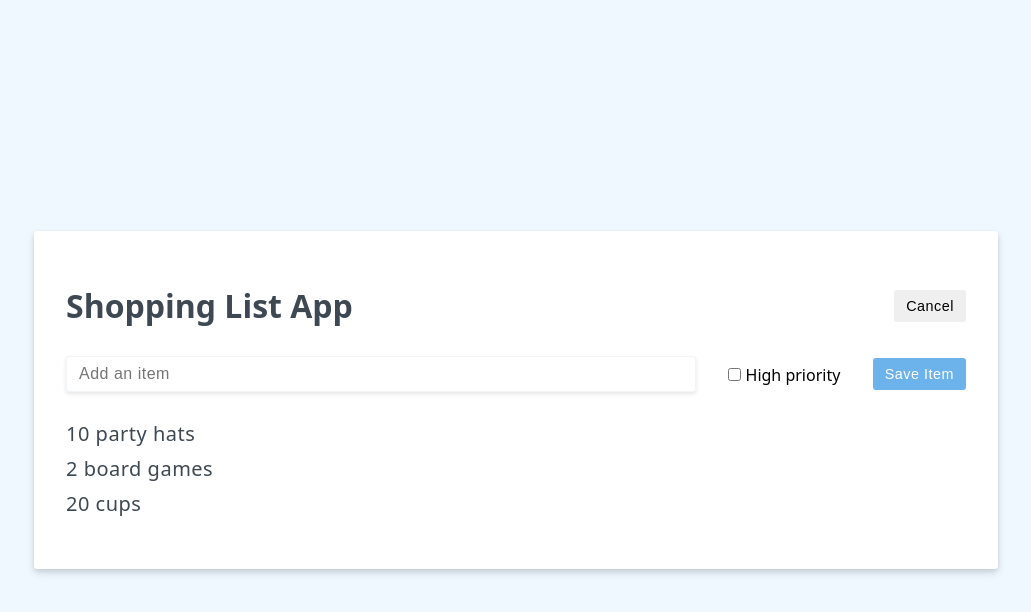
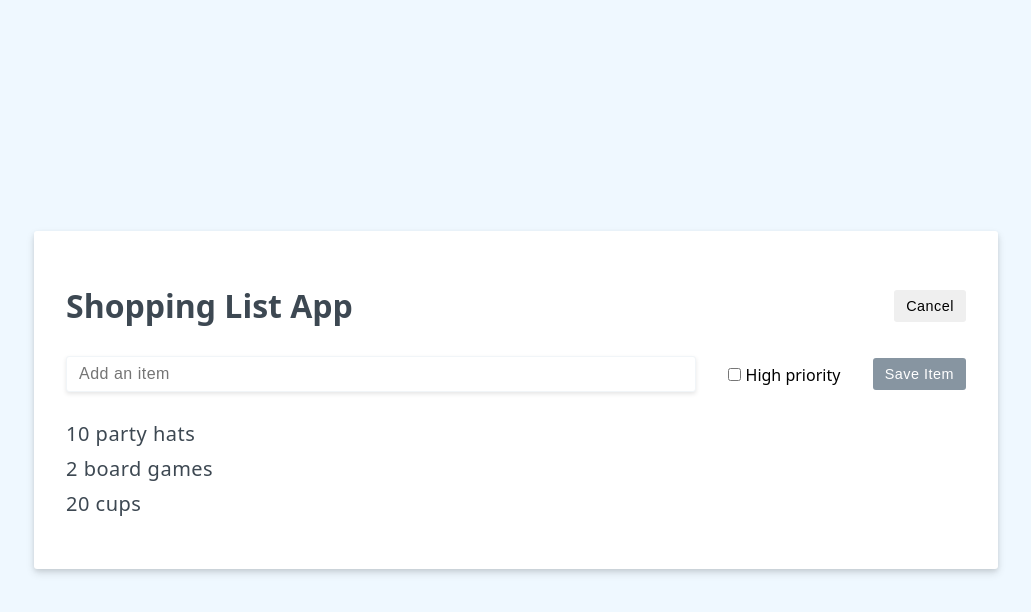
Before and after one commit to KarbovskyiV/vue-roadmap, a Vue app: page / in a window 1280 px wide. Both pictures are taken after a click on the button "Add item". Shown: the top 612 px of the page, without its empty margins (124-1155 px from the left). Built offline with nearby package versions, Linux system fonts and the light colour scheme; the HTML template or start-up script is replaced by a standard one.

Commit message:
use v-bind

```diff
--- a/src/App.vue
+++ b/src/App.vue
@@ -10,7 +10,7 @@
       <input type="checkbox" v-model="newInputHighPriority" />
       High priority
     </label>
-    <button class="btn btn-primary">Save Item</button>
+    <button :disabled="newItem.length === 0" class="btn btn-primary">Save Item</button>
   </form>
   <ul>
     <li v-for="{ id, label } in items" :key="id">{{ label }}</li>
```
